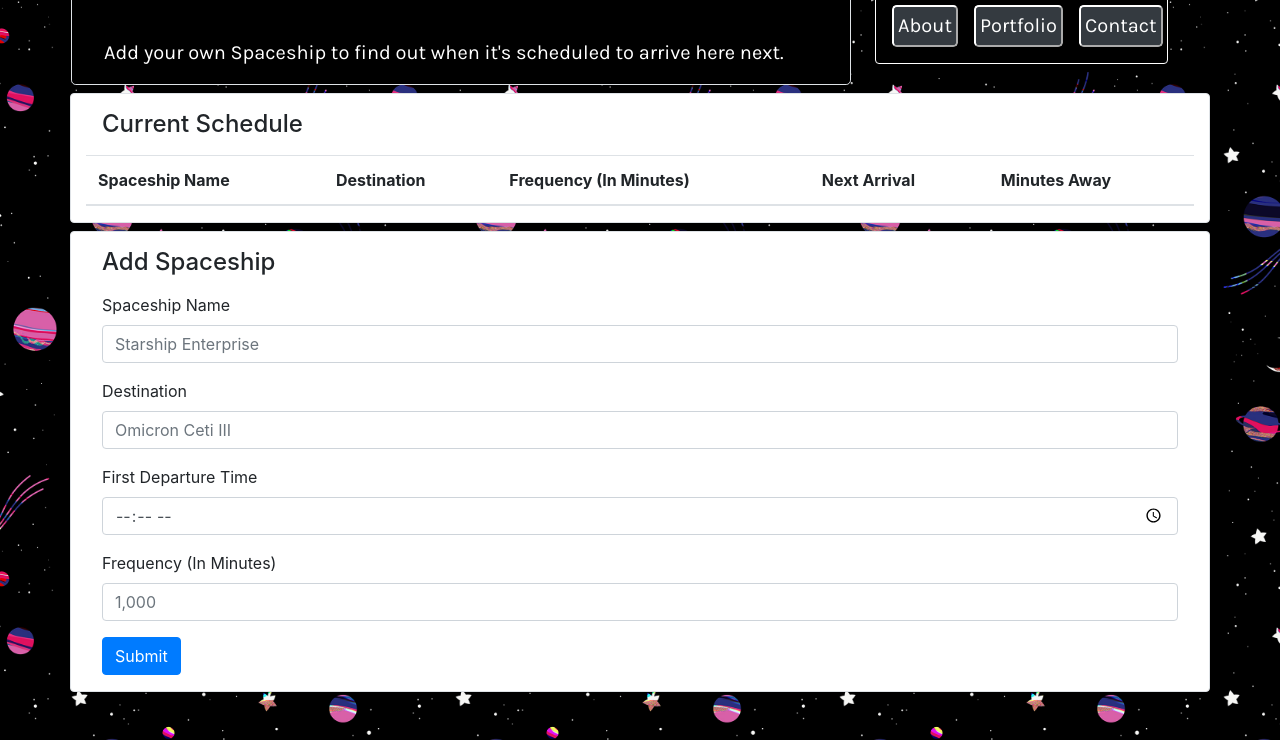
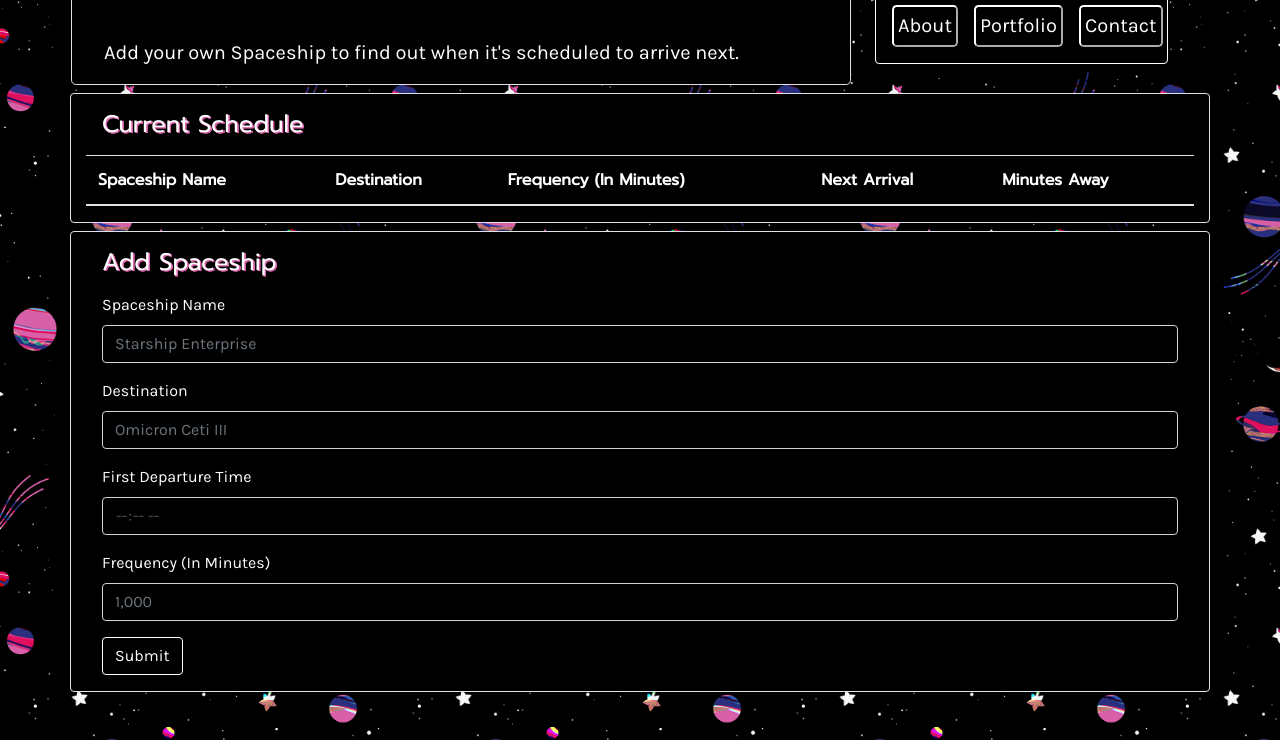
Before and after one commit to adamcromer/SpaceshipScheduler, a plain HTML site: page index.html in a window 1280 px wide. Shown: the part 68-808 px from the top of the page. Drawn offline with nearby package versions, Linux system fonts and the light colour scheme; no server answers.

Commit message:
edited styles

```diff
--- a/assets/css/style.css
+++ b/assets/css/style.css
@@ -35,3 +35,20 @@ body {
     /* background-color:blue; */
     margin-top:2.5vw;
 }
+
+.btn, .btn-lg {
+    background-color:black;
+    color:white;
+    border-color:white;
+}
+
+.btn:hover, .btn-lg:hover {
+    background-color:#d860a8;
+    color:white;
+}
+
+/* input {
+    background-color:black!;
+    color:white;
+    !color:white;
+} */
--- a/assets/javascript/javascript.js
+++ b/assets/javascript/javascript.js
@@ -53,7 +53,7 @@ $(document).ready(function () {
     database.ref().on("child_added", function (snapshot) {
         // console.log(snapshot);
 
-        var newRow = $("<tr>");
+        var newRow = $("<tr class='pFont black'>");
         var shipName = $("<td>").text(snapshot.val().name);
         var shipDest = $("<td>").text(snapshot.val().destination);
         var shipFreq = $("<td>").text("Every " + (snapshot.val().frequency) + " Minutes");
--- a/index.html
+++ b/index.html
@@ -31,7 +31,7 @@
             <div class="col-8 jumbotron mb-0 ml-3 mr-4 float-left border pt-0 pb-0 black">
                 <h1 class="titleFont">Spaceship Scheduler</h1>
                 <hr class="my-4">
-                <p class="lead pFont">Add your own Spaceship to find out when it's scheduled to arrive here next.</p>
+                <p class="lead pFont">Add your own Spaceship to find out when it's scheduled to arrive next.</p>
             </div>
             <div id="about" class="col-3 rounded border border-white black pFont p-0 float-right h-50 pFont">
                 <h5 class="titleFont text-center">Made by Adam Cromer</h5>
@@ -53,11 +53,11 @@
             </div>
         </div>
     </div>
-    <div class="container rounded border mt-2 bg-white">
-        <h4 class="m-3">Current Schedule</h4>
+    <div class="container rounded border mt-2 black">
+        <h4 class="m-3 titleFont">Current Schedule</h4>
         <table class="table">
             <thead>
-                <tr>
+                <tr class="hFont">
                     <th scope="col">Spaceship Name</th>
                     <th scope="col">Destination</th>
                     <th scope="col">Frequency (In Minutes)</th>
@@ -69,24 +69,24 @@
             </tbody>
         </table>
     </div>
-    <div class="container rounded border mt-2 bg-white mb-5">
-        <h4 class="m-3">Add Spaceship</h4>
-        <form class="m-3">
+    <div class="container rounded border mt-2 mb-5 black">
+        <h4 class="m-3 titleFont bg-black">Add Spaceship</h4>
+        <form class="m-3 pFont">
             <div class="form-group mt-2">
                 <label for="exampleInputEmail1">Spaceship Name</label>
-                <input type="text" class="form-control" id="name" placeholder="Starship Enterprise">
+                <input type="text" class="form-control black" id="name" placeholder="Starship Enterprise">
             </div>
             <div class="form-group">
                 <label for="exampleInputPassword1">Destination</label>
-                <input type="text" class="form-control" id="destination" placeholder="Omicron Ceti III">
+                <input type="text" class="form-control black" id="destination" placeholder="Omicron Ceti III">
             </div>
             <div class="form-group">
                 <label for="exampleInputPassword1">First Departure Time</label>
-                <input type="time" class="form-control" id="firstTime">
+                <input type="time" class="form-control black" id="firstTime">
             </div>
             <div class="form-group">
                 <label for="exampleInputPassword1">Frequency (In Minutes)</label>
-                <input type="number" class="form-control" id="frequency" placeholder="1,000">
+                <input type="number" class="form-control black" id="frequency" placeholder="1,000">
             </div>
             <button id="submit" type="submit" class="btn btn-primary">Submit</button>
         </form>
```
